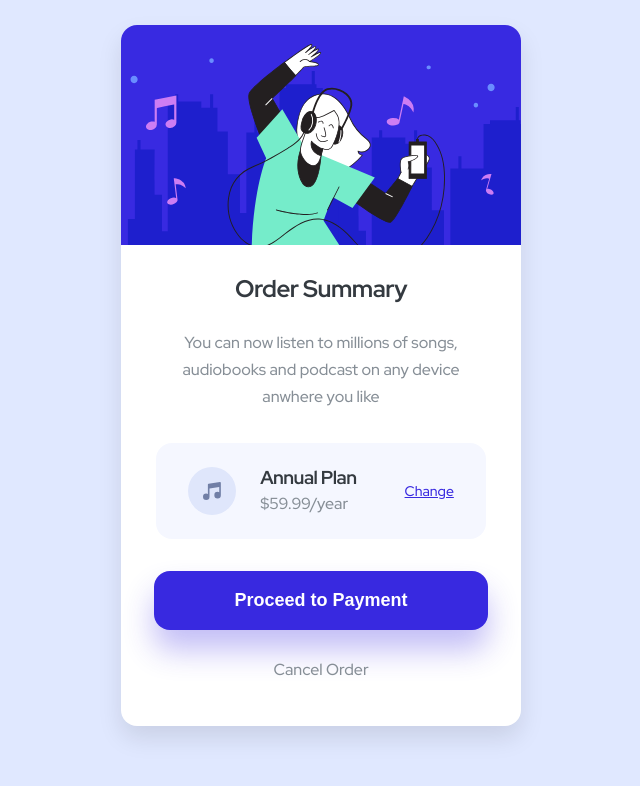
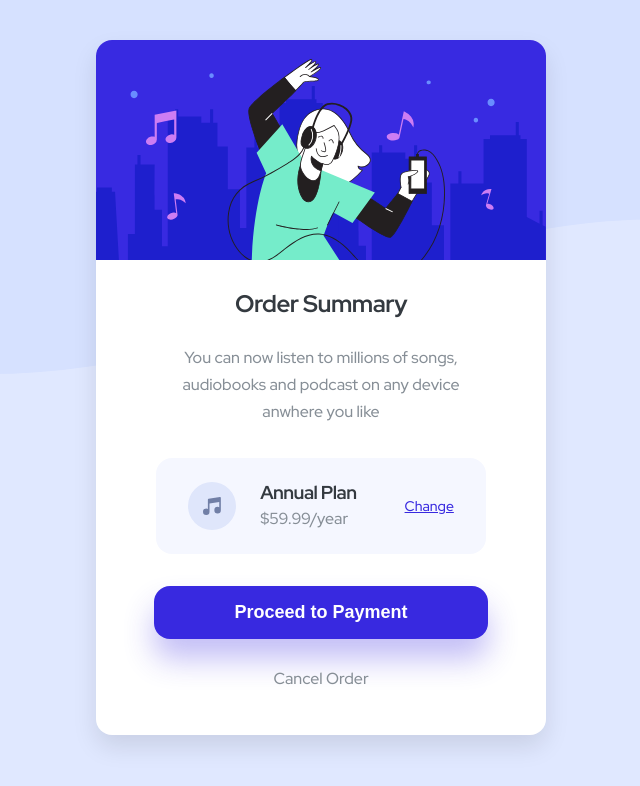
Before and after one commit to tokunbw/order-summary-component, a plain HTML site: page index.html in a window 1280 px wide. Shown: the whole page, without its empty margins (319-959 px from the left). Drawn offline with Linux system fonts and the light colour scheme.

Commit message:
Improvement on virtical alignment

```diff
--- a/partials/_mixins.scss
+++ b/partials/_mixins.scss
@@ -4,7 +4,7 @@
 	}
 }
 @mixin laptop-query {
-	@media screen and (min-width: 1440px) {
+	@media screen and (min-width: 1024px) {
 		@content;
 	}
 }
--- a/style.scss
+++ b/style.scss
@@ -25,6 +25,11 @@ body {
 	line-height: 1;
 	background: $pale-blue;
 	color: #343a40;
+	background-image: url(./images/pattern-background-desktop.svg);
+	background-repeat: no-repeat;
+	background-position: center;
+	background-size: cover;
+	height: 40vh;
 }
 
 h2,
@@ -42,8 +47,7 @@ img {
 
 @include tablet-query {
 	.container {
-		max-width: 1140px;
-		margin: 25px auto;
+		margin: 40px auto;
 		display: flex;
 		align-items: center;
 		justify-content: center;
@@ -51,7 +55,7 @@ img {
 
 	.order__card {
 		box-shadow: 0 12px 24px rgba(0, 0, 0, 0.1);
-		max-width: 400px;
+		max-width: 450px;
 		background: #fff;
 		border-radius: 1rem;
 		overflow: hidden;
@@ -60,6 +64,7 @@ img {
 		justify-content: center;
 		align-items: center;
 		gap: 32px;
+		transform: scale(0.8);
 
 		.order__text {
 			display: flex;
@@ -99,6 +104,11 @@ img {
 			font-size: 14px;
 			color: $bright-blue;
 		}
+
+		a:hover,
+		a:focus {
+			text-decoration: none;
+		}
 	}
 
 	.order__option {
@@ -120,39 +130,42 @@ img {
 			box-shadow: 0 20px 30px rgba(56, 41, 224, 0.3);
 			cursor: pointer;
 		}
+		.btn:hover,
+		.btn:focus {
+			background: rgb(116, 105, 233);
+		}
 
 		p {
 			margin-bottom: 24px;
 			font-weight: 500;
 		}
+
+		p:hover,
+		p:focus {
+			color: #343a40;
+			cursor: pointer;
+			font-weight: 700;
+		}
 	}
 }
 
 @include laptop-query {
-	body {
-		background-image: url(./images/pattern-background-desktop.svg);
-		background-size: 100%;
-		background-repeat: no-repeat;
-		background-position: center;
-		height: 40vh;
-	}
-	a:hover,
-	a:focus {
-		text-decoration: none;
+	.order__card {
+		transform: scale(1);
+
+		.order__text {
+			h2 {
+				margin-bottom: 4px;
+			}
+
+			p {
+				width: 300px;
+				line-height: 1.7;
+			}
+		}
 	}
 
 	.order__option .btn {
 		padding: 16px 80px;
 	}
-	.btn:hover,
-	.btn:focus {
-		background: rgb(116, 105, 233);
-	}
-
-	.order__option p:hover,
-	.order__option p:focus {
-		color: #343a40;
-		cursor: pointer;
-		font-weight: 700;
-	}
 }
```
Also changed, not shown: style.css, 1 other file.
